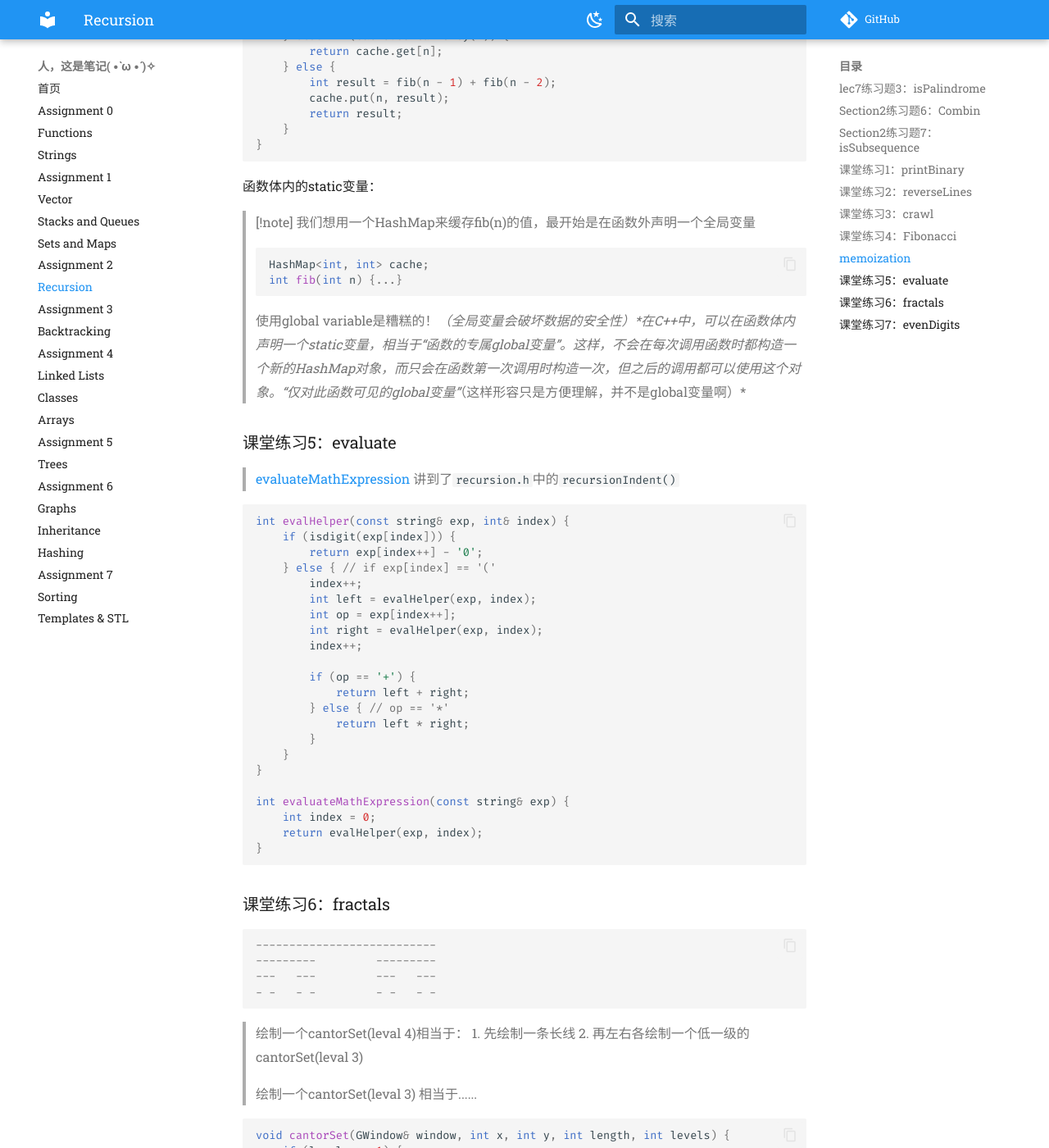
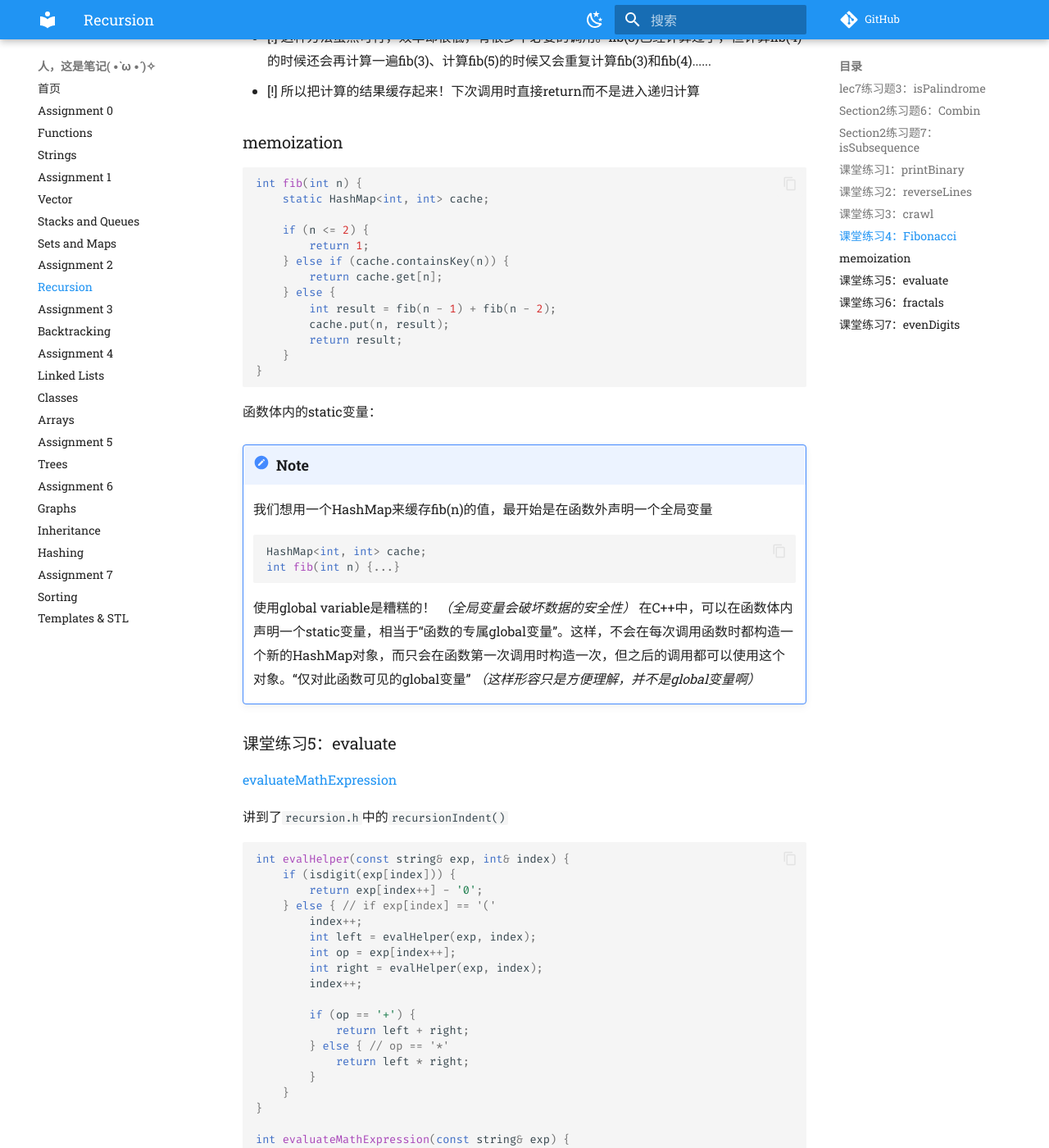
Before and after one commit to Ori-Alnilam/cs106x-notes-by-mkdocs, an MkDocs documentation site: the page built from docs/lec7-9_recursion.md, in a window 1280 px wide and 1400 px high, scrolled down 4316 px. Shown: the whole window at 82% size. Built offline with MkDocs 1.6.1 and Material for MkDocs 9.7.7, drawn with Linux system fonts in a browser that asks for light colours; comment, search, counter and statistics services are not loaded; some of the changed text lies outside the part shown.

Commit message:
改了一大波渲染问题，还剩巨多下次再改喵~

````diff
--- a/docs/lec7-9_recursion.md
+++ b/docs/lec7-9_recursion.md
@@ -1,20 +1,21 @@
 # Lec7-9_Recursion
-> 课后Recursion练习题（CS106X_2017_Section2）
->
-> - [x] [1. recursionMysteryComma](https://www.codestepbystep.com/problem/view/cpp/recursion/recursionMysteryComma)
-> - [x] [2. reverse反转字符串](https://www.codestepbystep.com/problem/view/cpp/recursion/reverse)
-> - [x] [3. sumOfSquares](https://www.codestepbystep.com/problem/view/cpp/recursion/sumOfSquares)
-> - [x] [4. stutterStack](https://www.codestepbystep.com/problem/view/cpp/recursion/stutterStack)
-> - [x] [5. countToBy](https://www.codestepbystep.com/problem/view/cpp/recursion/countToBy)
-> - [x] [6. combin](https://www.codestepbystep.com/problem/view/cpp/recursion/combin)这个用到了概率论的知识。练习了lec9学到的memoization
-> - [x] [7. isSubsequence](https://www.codestepbystep.com/problem/view/cpp/recursion/isSubsequence)判断是否是子序列
-> - [ ] [longestCommonSubsequence](https://www.codestepbystep.com/problem/view/cpp/backtracking/longestCommonSubsequence)不会写
-> - [ ] [editDistance](https://www.codestepbystep.com/problem/view/cpp/recursion/editDistance)不想写
->
-> lec7练习题
-> - [x] [1. recursionMystery648](https://www.codestepbystep.com/problem/view/cpp/recursion/recursionMystery648)简单的选择题
-> - [x] [2. power](https://www.codestepbystep.com/problem/view/cpp/recursion/power)递归实现pow()
-> - [x] [3. isPalindrome](https://www.codestepbystep.com/problem/view/cpp/recursion/isPalindrome)递归判断回文字符串
+课后Recursion练习题（CS106X_2017_Section2）
+
+- [x] [1. recursionMysteryComma](https://www.codestepbystep.com/problem/view/cpp/recursion/recursionMysteryComma)
+- [x] [2. reverse反转字符串](https://www.codestepbystep.com/problem/view/cpp/recursion/reverse)
+- [x] [3. sumOfSquares](https://www.codestepbystep.com/problem/view/cpp/recursion/sumOfSquares)
+- [x] [4. stutterStack](https://www.codestepbystep.com/problem/view/cpp/recursion/stutterStack)
+- [x] [5. countToBy](https://www.codestepbystep.com/problem/view/cpp/recursion/countToBy)
+- [x] [6. combin](https://www.codestepbystep.com/problem/view/cpp/recursion/combin)这个用到了概率论的知识。练习了lec9学到的memoization
+- [x] [7. isSubsequence](https://www.codestepbystep.com/problem/view/cpp/recursion/isSubsequence)判断是否是子序列
+- [ ] [longestCommonSubsequence](https://www.codestepbystep.com/problem/view/cpp/backtracking/longestCommonSubsequence)不会写
+- [ ] [editDistance](https://www.codestepbystep.com/problem/view/cpp/recursion/editDistance)不想写
+
+lec7练习题
+
+- [x] [1. recursionMystery648](https://www.codestepbystep.com/problem/view/cpp/recursion/recursionMystery648)简单的选择题
+- [x] [2. power](https://www.codestepbystep.com/problem/view/cpp/recursion/power)递归实现pow()
+- [x] [3. isPalindrome](https://www.codestepbystep.com/problem/view/cpp/recursion/isPalindrome)递归判断回文字符串
 
 ### lec7练习题3：isPalindrome
 ```cpp
@@ -33,21 +34,21 @@ bool isPalindrome(string s) {
 感觉我写得怪怪的......
 
 ### Section2练习题6：Combin
-> [!note]
-> **组合数（Combination）**：在数学中，组合数 $C(n,k)$ 表示从 $n$ 个不同元素中选取 $k$ 个元素的方案数，不考虑顺序。公式为：
-> $$C(n, k) = \frac{n!}{k! \cdot (n - k)!}$$
->
-> 组合数 $C(n,k)$ 满足以下递推关系：
->
-> $$C(n, k) = C(n-1, k-1) + C(n-1, k)$$
->
-> - 从 nn 个元素中选取 kk 个元素，可以分为两种情况：
->
-> 	1. 包含第 $n$ 个元素：需要从剩下的 $n−1$ 个元素中选取 $k−1$ 个元素，即 $C(n−1,k−1)$ 。
->
-> 	2. 不包含第 $n$ 个元素：需要从剩下的 $n−1$ 个元素中选取 $k$ 个元素，即 $C(n−1,k)$ 。
->
-> - 将这两种情况的方案数相加，就是总的方案数。
+!!! note
+    **组合数（Combination）**：在数学中，组合数 $C(n,k)$ 表示从 $n$ 个不同元素中选取 $k$ 个元素的方案数，不考虑顺序。公式为：
+    $$C(n, k) = \frac{n!}{k! \cdot (n - k)!}$$
+
+    组合数 $C(n,k)$ 满足以下递推关系：
+
+    $$C(n, k) = C(n-1, k-1) + C(n-1, k)$$
+
+    - 从 nn 个元素中选取 kk 个元素，可以分为两种情况：
+
+        1. 包含第 $n$ 个元素：需要从剩下的 $n−1$ 个元素中选取 $k−1$ 个元素，即 $C(n−1,k−1)$ 。
+
+        2. 不包含第 $n$ 个元素：需要从剩下的 $n−1$ 个元素中选取 $k$ 个元素，即 $C(n−1,k)$ 。
+
+    - 将这两种情况的方案数相加，就是总的方案数。
 
 ```cpp
 long long combin(int n, int k) {
@@ -106,7 +107,8 @@ bool isSubsequence(const string& s, const string& t, int i = 0, int j = 0) {
 
 ### 课堂练习1：printBinary
 [printBinary](https://www.codestepbystep.com/problem/view/cpp/recursion/printBinary)
-> 十进制转化为二进制：**除2取余法**
+
+十进制转化为二进制：**除2取余法**
 
 ```cpp
 void printBinary(int n) {
@@ -136,7 +138,9 @@ void reverseLines(ifstream& input) {
 ```
 
 ### 课堂练习3：crawl
-> [crawl](https://www.codestepbystep.com/problem/view/cpp/recursion/crawl)打印文件目录
+[crawl](https://www.codestepbystep.com/problem/view/cpp/recursion/crawl)
+
+打印文件目录
 
 ```cpp
 #include "filelib.h"
@@ -158,7 +162,7 @@ void crawl(const string& filename, const string& indentation) {
 - [!] 当字符串作为参数传递时，大多时候`const string& s`更好。*（如果不希望字符串被更改的话）*
 
 ### 课堂练习4：Fibonacci
-> 斐波那契数列1、1、2、3、5、8、13、21、34...
+斐波那契数列1、1、2、3、5、8、13、21、34...
 
 ```cpp
 #include "hashmap.h"
@@ -194,17 +198,18 @@ int fib(int n) {
 
 函数体内的static变量：
 
-> [!note]
-> 我们想用一个HashMap来缓存fib(n)的值，最开始是在函数外声明一个全局变量
-> ```cpp
-> HashMap<int, int> cache;
-> int fib(int n) {...}
-> ```
-> 使用global variable是糟糕的！*（全局变量会破坏数据的安全性）*在C++中，可以在函数体内声明一个static变量，相当于“函数的专属global变量”。这样，不会在每次调用函数时都构造一个新的HashMap对象，而只会在函数第一次调用时构造一次，但之后的调用都可以使用这个对象。“仅对此函数可见的global变量”*（这样形容只是方便理解，并不是global变量啊）*
+!!! note
+    我们想用一个HashMap来缓存fib(n)的值，最开始是在函数外声明一个全局变量
+    ```cpp
+    HashMap<int, int> cache;
+    int fib(int n) {...}
+    ```
+    使用global variable是糟糕的！ *（全局变量会破坏数据的安全性）* 在C++中，可以在函数体内声明一个static变量，相当于“函数的专属global变量”。这样，不会在每次调用函数时都构造一个新的HashMap对象，而只会在函数第一次调用时构造一次，但之后的调用都可以使用这个对象。“仅对此函数可见的global变量” *（这样形容只是方便理解，并不是global变量啊）*
 
 ### 课堂练习5：evaluate
-> [evaluateMathExpression](https://www.codestepbystep.com/problem/view/cpp/recursion/evaluateMathExpression)
-> 讲到了`recursion.h`中的`recursionIndent()`
+[evaluateMathExpression](https://www.codestepbystep.com/problem/view/cpp/recursion/evaluateMathExpression)
+
+讲到了`recursion.h`中的`recursionIndent()`
 
 ```cpp
 int evalHelper(const string& exp, int& index) {
@@ -238,13 +243,13 @@ int evaluateMathExpression(const string& exp) {
 ---------         ---------
 ---   ---         ---   ---
 - -   - -         - -   - -
+
+绘制一个cantorSet(leval 4)相当于：
+1. 先绘制一条长线
+2. 再左右各绘制一个低一级的cantorSet(leval 3)
+
+	绘制一个cantorSet(leval 3) 相当于......
 ```
-
-> 绘制一个cantorSet(leval 4)相当于：
-> 1. 先绘制一条长线
-> 2. 再左右各绘制一个低一级的cantorSet(leval 3)
->
-> 	绘制一个cantorSet(leval 3) 相当于......
 
 ```cpp
 void cantorSet(GWindow& window, int x, int y, int length, int levels) {
````
Also changed, not shown: docs/assignment2.md (+28 -26 lines), docs/assignment3.md (+19 -19 lines), docs/lec2_functions.md (+15 -13 lines), docs/lec6_sets_and_maps.md (+21 -18 lines).
